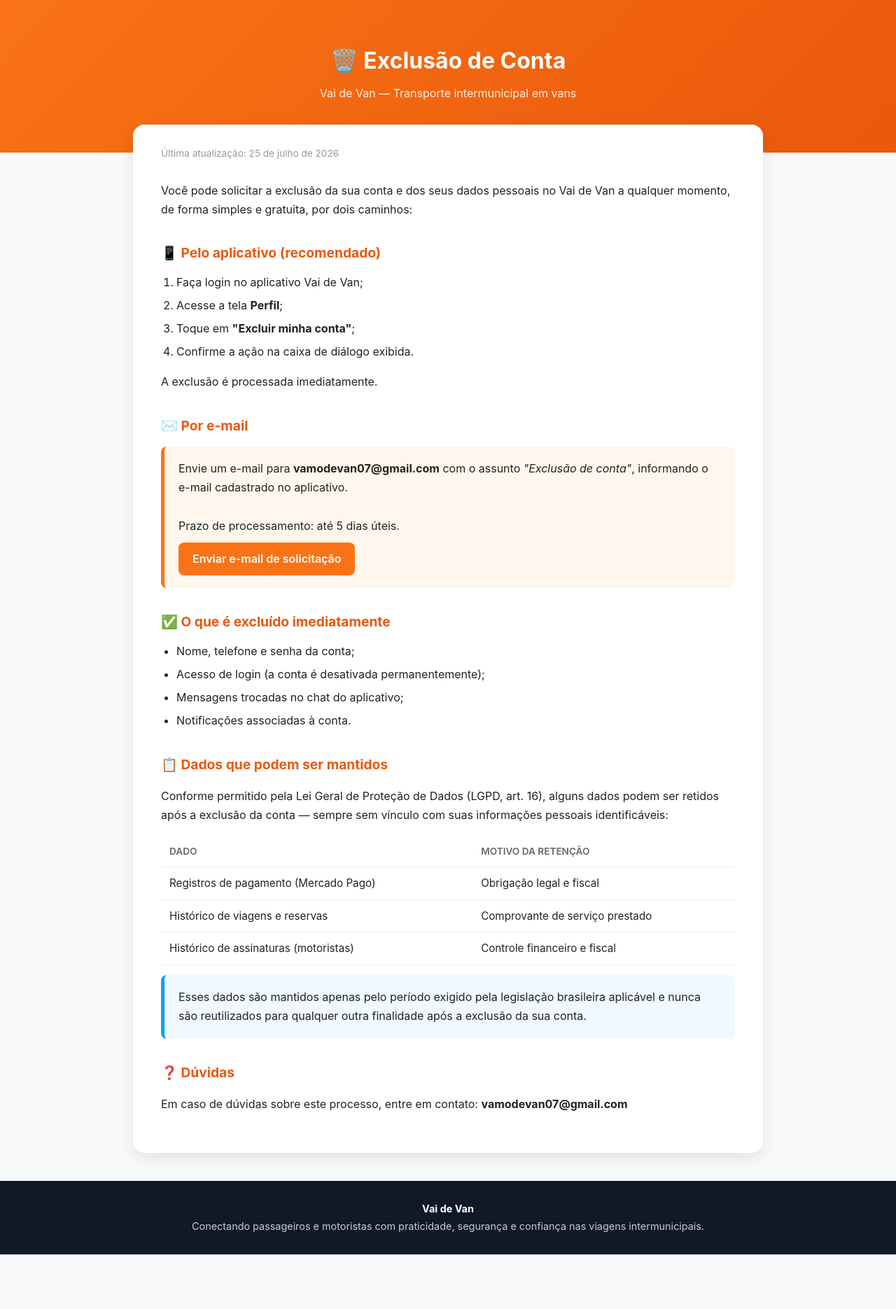
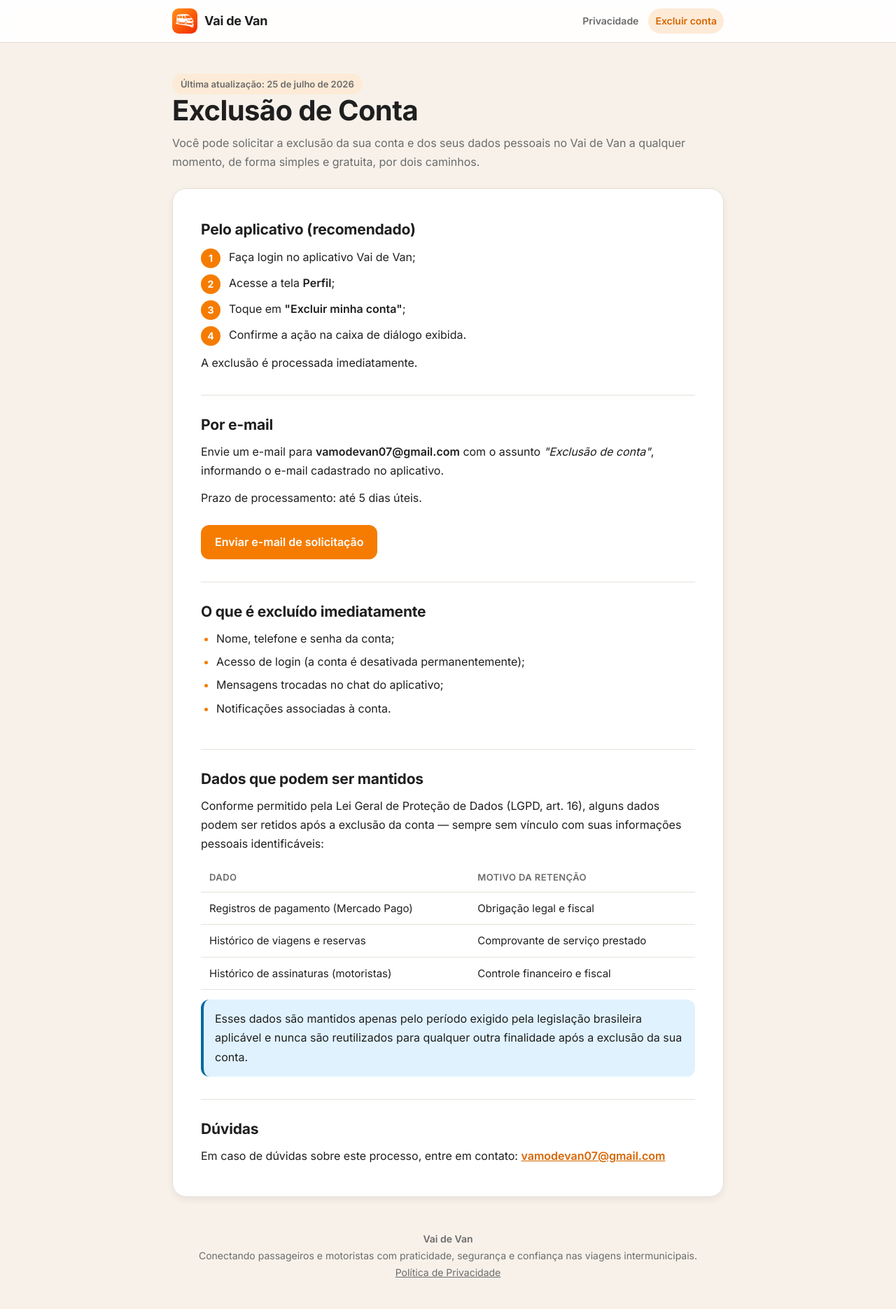
Before and after one commit to Ryanncarlos367100/vaidevan-privacy, a plain HTML site: page delete-account.html in a window 1280 px wide. Shown: the whole page at 70% size. Before the commit the page ends 1792 px from the top, so only its background shows below. Drawn offline with Linux system fonts and the light colour scheme.

Commit message:
Redesenha política de privacidade e exclusão de conta com a identidade do app
Mesmas cores do app (laranja #F57C00, fundo #F7F1EA), ícone do app no
cabeçalho, navegação entre as duas páginas, índice em grade e layout
responsivo para celular. Texto das políticas inalterado.

Co-Authored-By: Claude Opus 5.5 <noreply@anthropic.com>

```diff
--- a/delete-account.html
+++ b/delete-account.html
@@ -3,129 +3,77 @@
 <head>
 <meta charset="UTF-8">
 <meta name="viewport" content="width=device-width, initial-scale=1">
+<meta name="theme-color" content="#F57C00">
 <title>Exclusão de Conta - Vai de Van</title>
-<style>
-  * { box-sizing: border-box; }
-  body {
-    margin: 0;
-    font-family: -apple-system, Segoe UI, Roboto, Arial, sans-serif;
-    background: #f8fafc;
-    color: #222;
-    line-height: 1.7;
-  }
-  header {
-    background: linear-gradient(135deg, #f97316, #ea580c);
-    color: #fff;
-    padding: 60px 20px 70px;
-    text-align: center;
-  }
-  header h1 { margin: 0 0 6px; font-size: 2em; }
-  header p { margin: 0; opacity: 0.9; font-size: 1em; }
-  .c {
-    max-width: 900px;
-    margin: -40px auto 40px;
-    background: #fff;
-    padding: 40px;
-    border-radius: 16px;
-    box-shadow: 0 8px 24px rgba(0,0,0,.1);
-  }
-  .updated { color: #999; font-size: 0.85em; margin-top: -10px; margin-bottom: 28px; }
-  h2 { color: #ea580c; font-size: 1.2em; margin-top: 32px; margin-bottom: 12px; }
-  ol, ul { padding-left: 22px; margin: 10px 0; }
-  li { margin-bottom: 6px; }
-  .box {
-    background: #fff7ed;
-    border-left: 5px solid #f97316;
-    padding: 18px 20px;
-    border-radius: 8px;
-    margin: 14px 0;
-  }
-  .info-box {
-    background: #f0f9ff;
-    border-left: 5px solid #0ea5e9;
-    padding: 18px 20px;
-    border-radius: 8px;
-    margin: 14px 0;
-  }
-  .btn {
-    display: inline-block;
-    background: #f97316;
-    color: #fff;
-    padding: 10px 20px;
-    border-radius: 8px;
-    text-decoration: none;
-    font-weight: 600;
-    margin-top: 10px;
-    transition: background 0.2s;
-  }
-  .btn:hover { background: #ea580c; }
-  table { width: 100%; border-collapse: collapse; margin: 14px 0; }
-  th, td { text-align: left; padding: 10px 12px; border-bottom: 1px solid #eee; font-size: 0.95em; }
-  th { color: #666; font-weight: 600; font-size: 0.85em; text-transform: uppercase; }
-  footer { text-align: center; background: #111827; color: #ccc; padding: 28px 20px; font-size: 0.9em; }
-  footer strong { color: #fff; }
-</style>
+<link rel="icon" href="logo.png">
+<link rel="preconnect" href="https://fonts.googleapis.com"><link rel="preconnect" href="https://fonts.gstatic.com" crossorigin>
+<link href="https://fonts.googleapis.com/css2?family=Inter:wght@400;500;600;700&display=swap" rel="stylesheet">
+<link rel="stylesheet" href="style.css?v=2">
 </head>
 <body>
 
-<header>
-  <h1>🗑️ Exclusão de Conta</h1>
-  <p>Vai de Van — Transporte intermunicipal em vans</p>
-</header>
+<header class="topbar"><div class="inner">
+  <a class="brand" href="./"><img src="logo.png" alt="" width="36" height="36"><span>Vai de Van</span></a>
+  <nav><a href="./">Privacidade</a><a href="delete-account.html" aria-current="page">Excluir conta</a></nav>
+</div></header>
 
-<div class="c">
-  <p class="updated">Última atualização: 25 de julho de 2026</p>
+<div class="hero">
+  <p class="eyebrow">Última atualização: 25 de julho de 2026</p>
+  <h1>Exclusão de Conta</h1>
+  <p>Você pode solicitar a exclusão da sua conta e dos seus dados pessoais no Vai de Van a qualquer momento, de forma simples e gratuita, por dois caminhos.</p>
+</div>
 
-  <p>Você pode solicitar a exclusão da sua conta e dos seus dados pessoais no Vai de Van a qualquer momento, de forma simples e gratuita, por dois caminhos:</p>
-
-  <h2>📱 Pelo aplicativo (recomendado)</h2>
-  <ol>
+<main>
+  <div class="card">
+    <section>
+      <h2>Pelo aplicativo (recomendado)</h2>
+      <ol class="steps">
         <li>Faça login no aplicativo Vai de Van;</li>
         <li>Acesse a tela <strong>Perfil</strong>;</li>
         <li>Toque em <strong>"Excluir minha conta"</strong>;</li>
         <li>Confirme a ação na caixa de diálogo exibida.</li>
       </ol>
       <p>A exclusão é processada imediatamente.</p>
+    </section>
 
-  <h2>✉️ Por e-mail</h2>
-  <div class="box">
-    Envie um e-mail para <strong>vamodevan07@gmail.com</strong> com o assunto <em>"Exclusão de conta"</em>, informando o e-mail cadastrado no aplicativo.
-    <br><br>
-    Prazo de processamento: até 5 dias úteis.
-    <br>
+    <section>
+      <h2>Por e-mail</h2>
+      <p>Envie um e-mail para <strong>vamodevan07@gmail.com</strong> com o assunto <em>"Exclusão de conta"</em>, informando o e-mail cadastrado no aplicativo.</p>
+      <p>Prazo de processamento: até 5 dias úteis.</p>
       <a class="btn" href="mailto:vamodevan07@gmail.com?subject=Exclus%C3%A3o%20de%20conta&amp;body=Ol%C3%A1%2C%0D%0A%0D%0AGostaria%20de%20solicitar%20a%20exclus%C3%A3o%20da%20minha%20conta%20no%20aplicativo%20Vai%20de%20Van.%0D%0A%0D%0AE-mail%20cadastrado%20no%20aplicativo%3A%20%5Binforme%20aqui%20o%20e-mail%20usado%20no%20cadastro%5D%0D%0A%0D%0AAguardo%20a%20confirma%C3%A7%C3%A3o%20da%20exclus%C3%A3o.%0D%0A%0D%0AAtenciosamente%2C">Enviar e-mail de solicitação</a>
-  </div>
+    </section>
 
-  <h2>✅ O que é excluído imediatamente</h2>
+    <section>
+      <h2>O que é excluído imediatamente</h2>
       <ul>
         <li>Nome, telefone e senha da conta;</li>
         <li>Acesso de login (a conta é desativada permanentemente);</li>
         <li>Mensagens trocadas no chat do aplicativo;</li>
         <li>Notificações associadas à conta.</li>
       </ul>
+    </section>
 
-  <h2>📋 Dados que podem ser mantidos</h2>
+    <section>
+      <h2>Dados que podem ser mantidos</h2>
       <p>Conforme permitido pela Lei Geral de Proteção de Dados (LGPD, art. 16), alguns dados podem ser retidos após a exclusão da conta — sempre sem vínculo com suas informações pessoais identificáveis:</p>
-
+      <div class="table-wrap">
         <table>
           <tr><th>Dado</th><th>Motivo da retenção</th></tr>
           <tr><td>Registros de pagamento (Mercado Pago)</td><td>Obrigação legal e fiscal</td></tr>
           <tr><td>Histórico de viagens e reservas</td><td>Comprovante de serviço prestado</td></tr>
           <tr><td>Histórico de assinaturas (motoristas)</td><td>Controle financeiro e fiscal</td></tr>
         </table>
+      </div>
+      <div class="note info">Esses dados são mantidos apenas pelo período exigido pela legislação brasileira aplicável e nunca são reutilizados para qualquer outra finalidade após a exclusão da sua conta.</div>
+    </section>
 
-  <div class="info-box">
-    Esses dados são mantidos apenas pelo período exigido pela legislação brasileira aplicável e nunca são reutilizados para qualquer outra finalidade após a exclusão da sua conta.
+    <section>
+      <h2>Dúvidas</h2>
+      <p>Em caso de dúvidas sobre este processo, entre em contato: <a href="mailto:vamodevan07@gmail.com"><strong>vamodevan07@gmail.com</strong></a></p>
+    </section>
   </div>
+</main>
 
-  <h2>❓ Dúvidas</h2>
-  <p>Em caso de dúvidas sobre este processo, entre em contato: <strong>vamodevan07@gmail.com</strong></p>
-</div>
-
-<footer>
-  <strong>Vai de Van</strong><br>
-  Conectando passageiros e motoristas com praticidade, segurança e confiança nas viagens intermunicipais.
-</footer>
-
+<footer><strong>Vai de Van</strong><br>Conectando passageiros e motoristas com praticidade, segurança e confiança nas viagens intermunicipais.<br><a href="./">Política de Privacidade</a></footer>
 </body>
 </html>
--- /dev/null
+++ b/style.css
@@ -0,0 +1,133 @@
+/* Identidade do app Vai de Van (mesmas cores do tema do app e dos e-mails). */
+:root {
+  --primary: #F57C00;
+  --primary-dark: #D86500;
+  --primary-soft: #FDEBD7;
+  --bg: #F7F1EA;
+  --surface: #FFFFFF;
+  --text: #1F1F1F;
+  --muted: #6B6B6B;
+  --border: #E7E0D8;
+  --info: #0369A1;
+  --info-soft: #E0F2FE;
+}
+
+* { box-sizing: border-box; }
+html { scroll-behavior: smooth; scroll-padding-top: 84px; -webkit-text-size-adjust: 100%; }
+body {
+  margin: 0;
+  background: var(--bg);
+  color: var(--text);
+  font-family: Inter, system-ui, -apple-system, "Segoe UI", Roboto, Arial, sans-serif;
+  font-size: 16px;
+  line-height: 1.7;
+}
+
+/* Barra superior */
+.topbar {
+  position: sticky; top: 0; z-index: 10;
+  background: rgba(255, 255, 255, .92);
+  backdrop-filter: saturate(1.4) blur(8px);
+  -webkit-backdrop-filter: saturate(1.4) blur(8px);
+  border-bottom: 1px solid var(--border);
+}
+.topbar .inner {
+  max-width: 820px; margin: 0 auto; padding: 12px 16px;
+  display: flex; align-items: center; justify-content: space-between; gap: 12px;
+}
+.brand { display: flex; align-items: center; gap: 10px; color: var(--text); text-decoration: none; }
+.brand img { width: 36px; height: 36px; border-radius: 9px; }
+.brand span { font-weight: 700; font-size: 18px; letter-spacing: -.2px; }
+.topbar nav { display: flex; gap: 4px; }
+.topbar nav a {
+  color: var(--muted); text-decoration: none; font-size: 14px; font-weight: 600;
+  padding: 6px 10px; border-radius: 999px; white-space: nowrap;
+}
+.topbar nav a:hover { color: var(--primary-dark); }
+.topbar nav a[aria-current="page"] { color: var(--primary-dark); background: var(--primary-soft); }
+
+/* Cabeçalho da página */
+.hero { max-width: 820px; margin: 0 auto; padding: 44px 16px 24px; }
+.eyebrow {
+  display: inline-block; margin: 0 0 12px; padding: 4px 12px; border-radius: 999px;
+  background: var(--primary-soft); color: var(--primary-dark);
+  font-size: 13px; font-weight: 600;
+}
+.hero h1 { margin: 0 0 10px; font-size: clamp(28px, 6vw, 40px); line-height: 1.15; letter-spacing: -.6px; }
+.hero p { margin: 0; color: var(--muted); }
+
+/* Conteúdo */
+main { max-width: 820px; margin: 0 auto; padding: 0 16px 48px; }
+.card {
+  background: var(--surface); border: 1px solid var(--border); border-radius: 20px;
+  box-shadow: 0 4px 12px rgba(0, 0, 0, .06);
+  padding: clamp(22px, 5vw, 40px);
+}
+.card + .card { margin-top: 20px; }
+
+.toc h2 { margin: 0 0 12px; font-size: 15px; text-transform: uppercase; letter-spacing: .6px; color: var(--muted); border: 0; padding: 0; }
+.toc ol { margin: 0; padding: 0; list-style: none; display: grid; grid-template-columns: repeat(auto-fill, minmax(140px, 1fr)); gap: 2px 16px; }
+.toc a { display: flex; gap: 6px; padding: 6px 0; color: var(--text); text-decoration: none; font-weight: 500; }
+.toc a:hover { color: var(--primary-dark); }
+.toc a span { flex: 0 0 22px; color: var(--primary); font-weight: 700; }
+
+section { padding: 4px 0; }
+section + section { margin-top: 28px; padding-top: 28px; border-top: 1px solid var(--border); }
+h2 { margin: 0 0 12px; font-size: 21px; line-height: 1.3; letter-spacing: -.2px; }
+h2 .n { color: var(--primary); margin-right: 6px; }
+p { margin: 0 0 12px; }
+p:last-child { margin-bottom: 0; }
+ul, ol { margin: 0 0 12px; padding-left: 22px; }
+li { margin-bottom: 6px; }
+li::marker { color: var(--primary); }
+a { color: var(--primary-dark); }
+b, strong { font-weight: 600; }
+code, .perm { font-family: ui-monospace, SFMono-Regular, Consolas, monospace; font-size: .9em; background: var(--bg); padding: 2px 6px; border-radius: 6px; }
+
+.note {
+  margin: 14px 0 0; padding: 14px 16px; border-radius: 12px;
+  background: var(--primary-soft); border-left: 4px solid var(--primary);
+}
+.note.info { background: var(--info-soft); border-left-color: var(--info); }
+
+.btn {
+  display: inline-block; margin-top: 12px; padding: 11px 20px; border-radius: 12px;
+  background: var(--primary); color: #fff; text-decoration: none; font-weight: 600;
+}
+.btn:hover { background: var(--primary-dark); }
+
+.steps { counter-reset: s; list-style: none; padding: 0; }
+.steps li { counter-increment: s; position: relative; padding-left: 40px; margin-bottom: 10px; }
+.steps li::before {
+  content: counter(s); position: absolute; left: 0; top: 1px;
+  width: 28px; height: 28px; border-radius: 50%;
+  background: var(--primary); color: #fff; font-weight: 700; font-size: 14px;
+  display: flex; align-items: center; justify-content: center;
+}
+
+.table-wrap { overflow-x: auto; margin: 12px 0; }
+table { width: 100%; border-collapse: collapse; font-size: 15px; }
+th, td { text-align: left; padding: 10px 12px; border-bottom: 1px solid var(--border); vertical-align: top; }
+th { font-size: 13px; text-transform: uppercase; letter-spacing: .4px; color: var(--muted); font-weight: 600; }
+
+footer {
+  max-width: 820px; margin: 0 auto; padding: 0 16px 40px;
+  color: var(--muted); font-size: 14px; text-align: center;
+}
+footer a { color: var(--muted); }
+
+.to-top {
+  position: fixed; right: 16px; bottom: 16px;
+  width: 44px; height: 44px; border-radius: 50%;
+  background: var(--primary); color: #fff; text-decoration: none; font-size: 20px;
+  display: flex; align-items: center; justify-content: center;
+  box-shadow: 0 6px 16px rgba(245, 124, 0, .35);
+}
+
+@media (max-width: 480px) {
+  .brand span { font-size: 16px; }
+  .topbar nav a { padding: 6px 8px; font-size: 13px; }
+  .hero { padding-top: 32px; }
+  .toc a { font-size: 14px; gap: 4px; }
+  .toc a span { flex-basis: 20px; }
+}
```
Also changed, not shown: index.html (+110 -33 lines), logo.png (added). Lines whose indentation alone changed are shown as unchanged.
